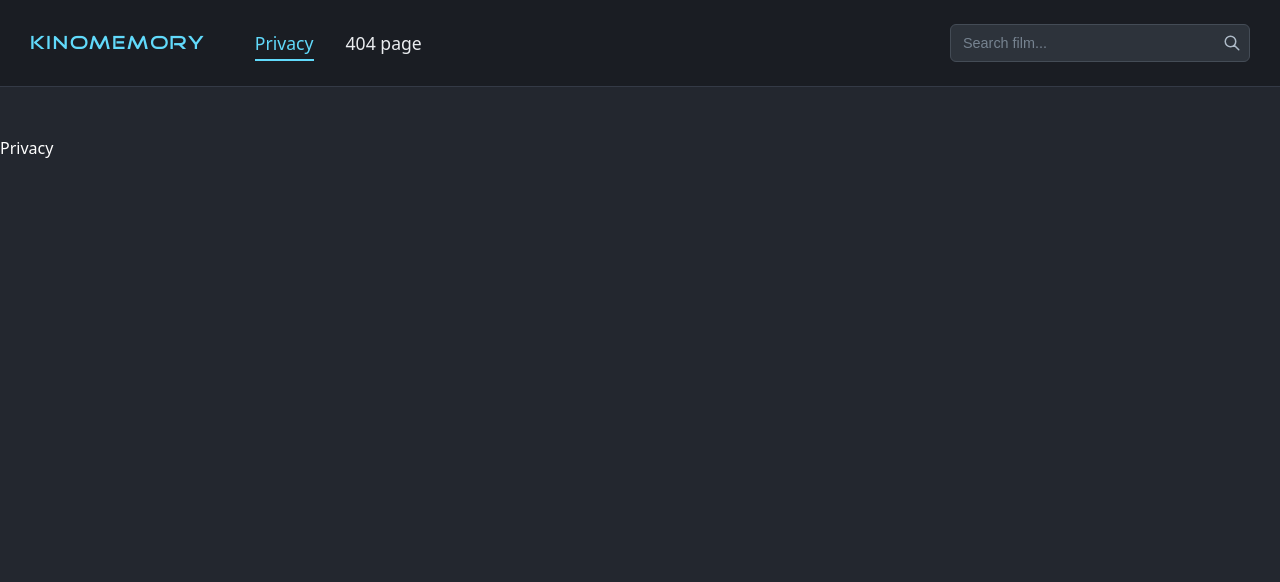
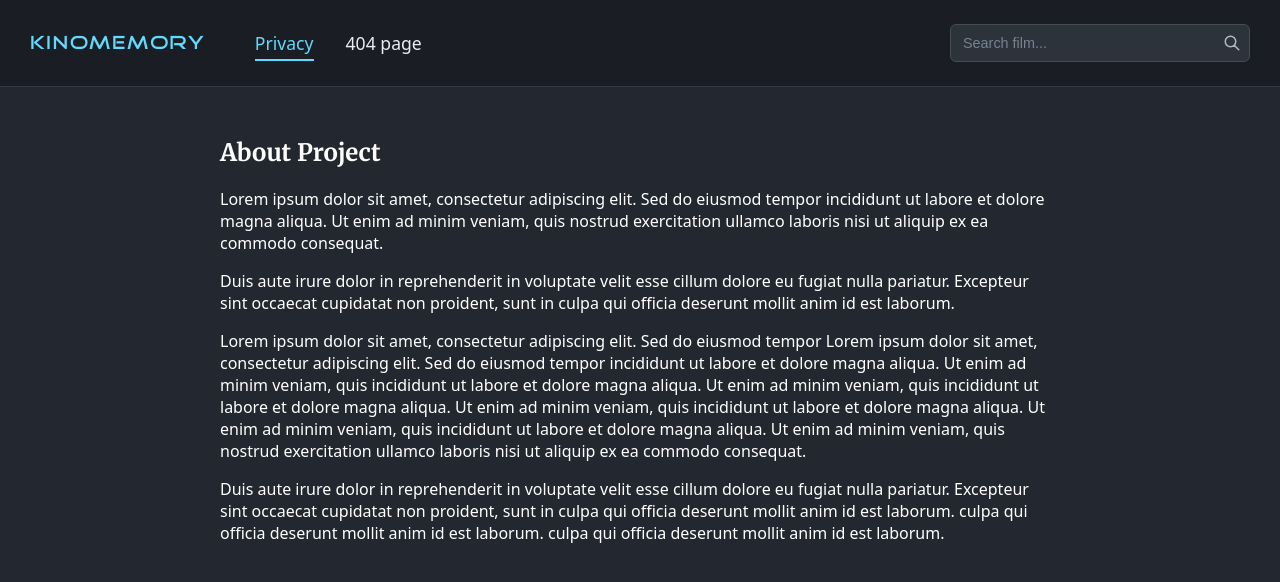
Before and after one commit to Eugene-Stone/react-kinomemory, a React (Vite) app: page /privacy in a window 1280 px wide. Before the commit this address had no page. Shown: the top 582 px of the page. Built offline with nearby package versions, Linux system fonts and the light colour scheme; data requests are answered from the project's data file.

Commit message:
Scroll to top component, privacy page

```diff
--- a/db.json
+++ b/db.json
@@ -272,12 +272,16 @@
       "movieId": "11"
     },
     {
-      "id": "78be",
+      "id": "916d",
+      "movieId": "10"
+    },
+    {
+      "id": "d8eb",
       "movieId": "21"
     },
     {
-      "id": "916d",
-      "movieId": "10"
+      "id": "fa8b",
+      "movieId": "4"
     }
   ]
 }
--- a/src/Layout.jsx
+++ b/src/Layout.jsx
@@ -7,6 +7,7 @@ import { useDebounce } from './hooks/useDebounce';
 
 import Header from './components/Header/Header';
 import GlobalModal from './components/GlobalModal/GlobalModal';
+import ScrollToTopButton from './components/ScrollToTop/ScrollToTop';
 
 export default function Layout() {
 	const modalGlobal = useGlobalModal();
@@ -34,6 +35,7 @@ export default function Layout() {
 			/>
 
 			<GlobalModal modal={modalGlobal} />
+			<ScrollToTopButton />
 		</>
 	);
 }
--- /dev/null
+++ b/src/components/ScrollToTop/ScrollToTop.jsx
@@ -0,0 +1,45 @@
+import { useState, useEffect } from 'react';
+import './ScrollToTopButton.scss'; // Optional: for styling
+
+const ScrollToTopButton = () => {
+	const [isVisible, setIsVisible] = useState(false);
+
+	// Show button when page is scrolled down
+	const toggleVisibility = () => {
+		if (window.pageYOffset > 300) {
+			// Show button after scrolling 300px
+			setIsVisible(true);
+		} else {
+			setIsVisible(false);
+		}
+	};
+
+	// Scroll to the top of the page smoothly
+	const scrollToTop = () => {
+		window.scrollTo({
+			top: 0,
+			behavior: 'smooth', // Smooth scrolling behavior
+		});
+	};
+
+	useEffect(() => {
+		window.addEventListener('scroll', toggleVisibility);
+
+		// Clean up the event listener when the component unmounts
+		return () => {
+			window.removeEventListener('scroll', toggleVisibility);
+		};
+	}, []);
+
+	return (
+		<div className="scroll-to-top">
+			{isVisible && (
+				<button onClick={scrollToTop} className="scroll-to-top-button">
+					Top
+				</button>
+			)}
+		</div>
+	);
+};
+
+export default ScrollToTopButton;
--- /dev/null
+++ b/src/components/ScrollToTop/ScrollToTopButton.scss
@@ -0,0 +1,65 @@
+.scroll-to-top {
+  position: fixed;
+  bottom: 30px;
+  right: 30px;
+  z-index: 1000;
+
+  .scroll-to-top-button {
+    width: 50px;
+    height: 50px;
+    background-color: #384152;
+    color: #61dafb;
+    border: 2px solid #4b5563;
+    border-radius: 50%;
+    cursor: pointer;
+    font-size: 0.8rem;
+    font-weight: bold;
+    text-transform: uppercase;
+    display: flex;
+    align-items: center;
+    justify-content: center;
+    box-shadow: 0 4px 15px rgba(0, 0, 0, 0.3);
+    transition: all 0.3s cubic-bezier(0.4, 0, 0.2, 1);
+    outline: none;
+
+    &:hover {
+      background-color: #4b5563;
+      border-color: #61dafb;
+      color: #ffffff;
+      transform: translateY(-5px);
+    }
+
+    &:active {
+      transform: scale(0.9);
+    }
+  }
+}
+
+// Анимация появления (опционально, так как в React используется условный рендеринг)
+@keyframes fadeIn {
+  from {
+    opacity: 0;
+    transform: scale(0.5);
+  }
+  to {
+    opacity: 1;
+    transform: scale(1);
+  }
+}
+
+.scroll-to-top-button {
+  animation: fadeIn 0.2s ease-out;
+}
+
+@media (max-width: 480px) {
+  .scroll-to-top {
+    bottom: 20px;
+    right: 20px;
+  }
+
+  .scroll-to-top-button {
+    width: 45px;
+    height: 45px;
+    font-size: 0.7rem;
+  }
+}
--- a/src/pages/Privacy/Privacy.jsx
+++ b/src/pages/Privacy/Privacy.jsx
@@ -1,5 +1,44 @@
 import React from 'react';
 
 export default function Privacy() {
-	return <div>Privacy</div>;
+	return (
+		<section class="info">
+			<div class="container">
+				<h1 class="info__title">About Project</h1>
+
+				<p class="info__text">
+					Lorem ipsum dolor sit amet, consectetur adipiscing elit. Sed do eiusmod tempor
+					incididunt ut labore et dolore magna aliqua. Ut enim ad minim veniam, quis
+					nostrud exercitation ullamco laboris nisi ut aliquip ex ea commodo consequat.
+				</p>
+
+				<p class="info__text">
+					Duis aute irure dolor in reprehenderit in voluptate velit esse cillum dolore eu
+					fugiat nulla pariatur. Excepteur sint occaecat cupidatat non proident, sunt in
+					culpa qui officia deserunt mollit anim id est laborum.
+				</p>
+
+				<p class="info__text">
+					Lorem ipsum dolor sit amet, consectetur adipiscing elit. Sed do eiusmod tempor
+					Lorem ipsum dolor sit amet, consectetur adipiscing elit. Sed do eiusmod tempor
+					incididunt ut labore et dolore magna aliqua. Ut enim ad minim veniam, quis
+					incididunt ut labore et dolore magna aliqua. Ut enim ad minim veniam, quis
+					incididunt ut labore et dolore magna aliqua. Ut enim ad minim veniam, quis
+					incididunt ut labore et dolore magna aliqua. Ut enim ad minim veniam, quis
+					incididunt ut labore et dolore magna aliqua. Ut enim ad minim veniam, quis
+					nostrud exercitation ullamco laboris nisi ut aliquip ex ea commodo consequat.
+				</p>
+
+				<p class="info__text">
+					Duis aute irure dolor in reprehenderit in voluptate velit esse cillum dolore eu
+					fugiat nulla pariatur. Excepteur sint occaecat cupidatat non proident, sunt in
+					culpa qui officia deserunt mollit anim id est laborum. culpa qui officia
+					deserunt mollit anim id est laborum. culpa qui officia deserunt mollit anim id
+					est laborum.
+				</p>
+
+				{/* <a href="#" class="info__button">Learn More</a> */}
+			</div>
+		</section>
+	);
 }
--- a/src/styles/index.scss
+++ b/src/styles/index.scss
@@ -3,6 +3,7 @@
 
 body {
 	margin: 0;
+	min-width: 320px;
 	font-family: system-ui, -apple-system, BlinkMacSystemFont, 'Segoe UI', Roboto, Oxygen, Ubuntu,
 		Cantarell, 'Open Sans', 'Helvetica Neue', sans-serif;
 
```
